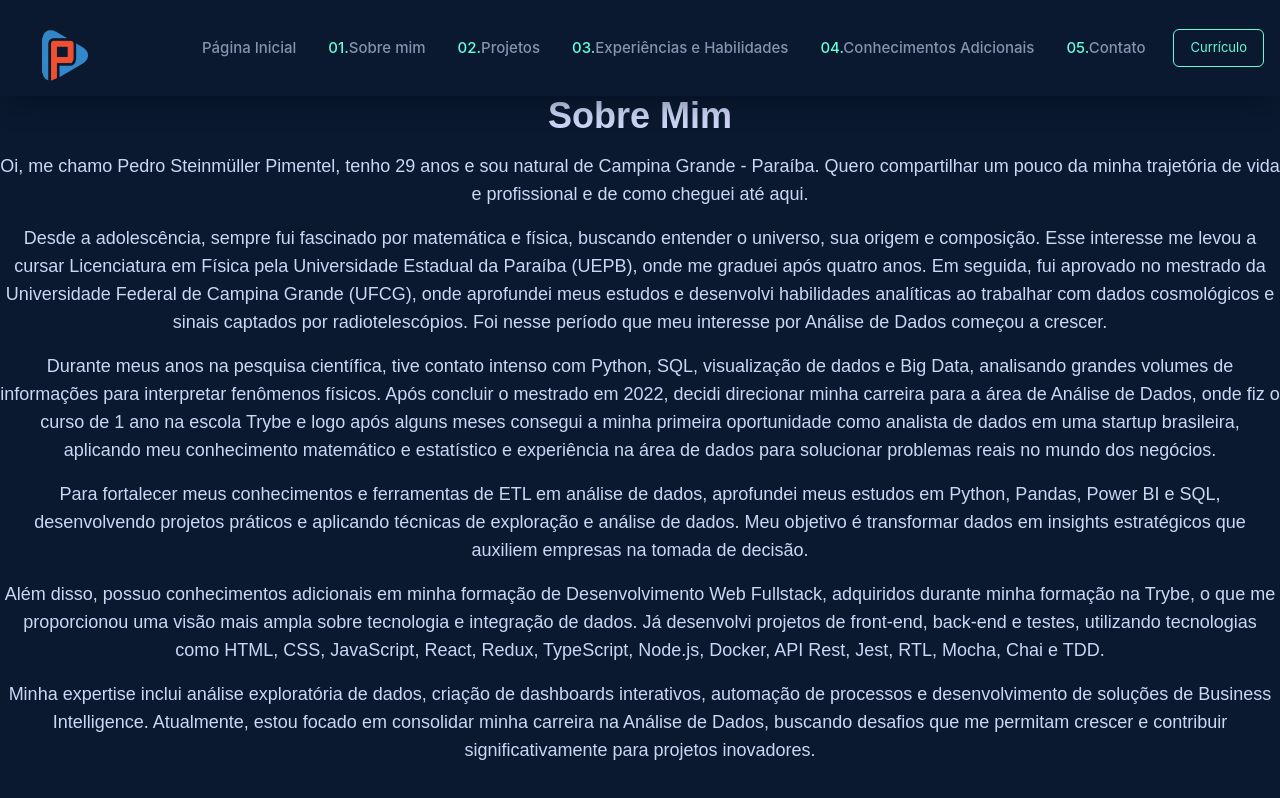
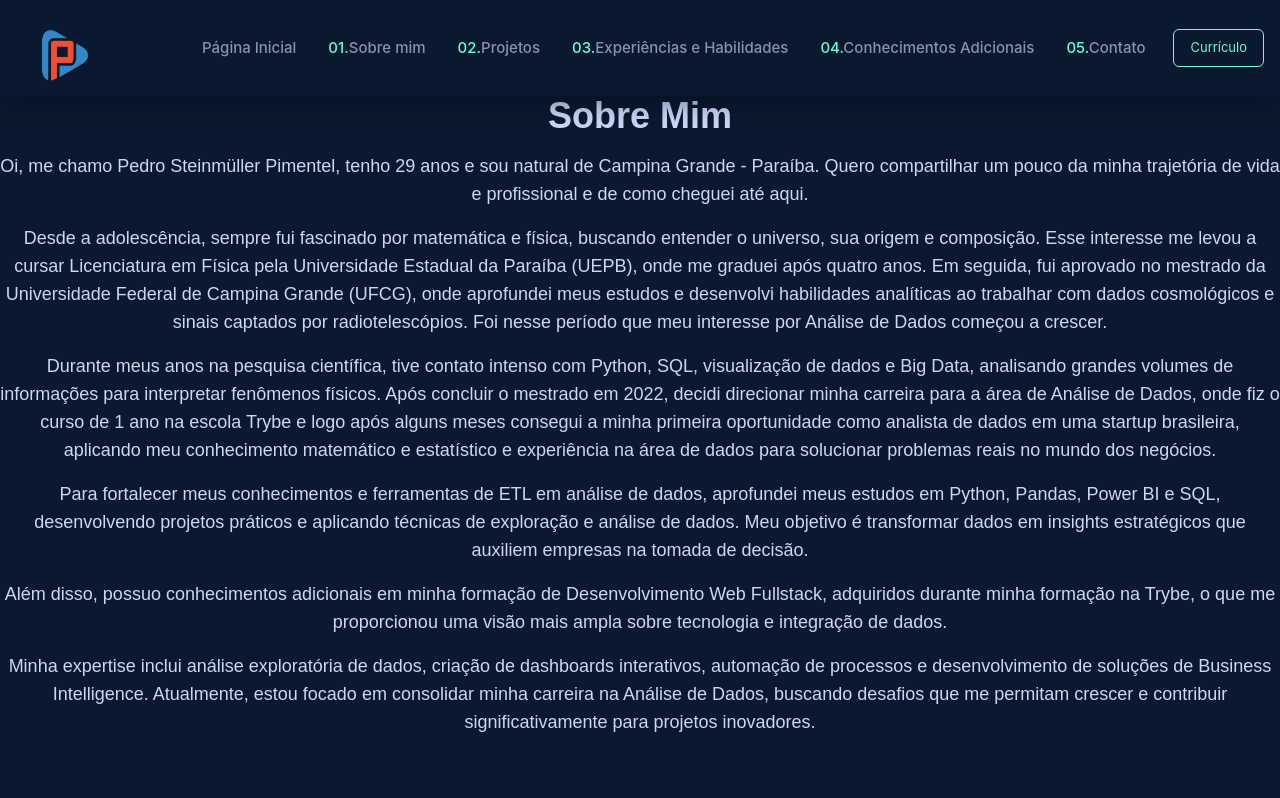
Before and after one commit to pedrosteinmuller/Portfolio2.0, a Next.js app in the folder portfolio_pedrostein/: page /about in a window 1280 px wide. Shown: the top 798 px of the page. Built offline with nearby package versions, Linux system fonts and the light colour scheme.

Commit message:
fix: fix about

```diff
--- a/portfolio_pedrostein/pages/about.tsx
+++ b/portfolio_pedrostein/pages/about.tsx
@@ -54,10 +54,7 @@ export default function About() {
           Além disso, possuo conhecimentos adicionais em minha formação de
           Desenvolvimento Web Fullstack, adquiridos durante minha formação na
           Trybe, o que me proporcionou uma visão mais ampla sobre tecnologia e
-          integração de dados. Já desenvolvi projetos de front-end, back-end e
-          testes, utilizando tecnologias como HTML, CSS, JavaScript, React,
-          Redux, TypeScript, Node.js, Docker, API Rest, Jest, RTL, Mocha, Chai e
-          TDD.
+          integração de dados.
         </p>
         <p className="mt-4 text-lg text-600 max-w-2xl text-center">
           Minha expertise inclui análise exploratória de dados, criação de
```
